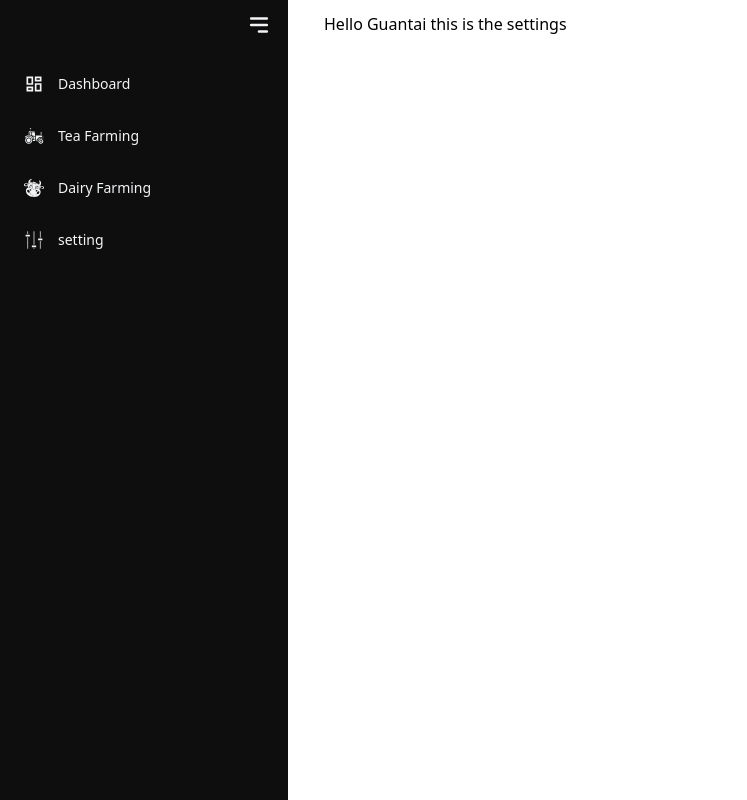
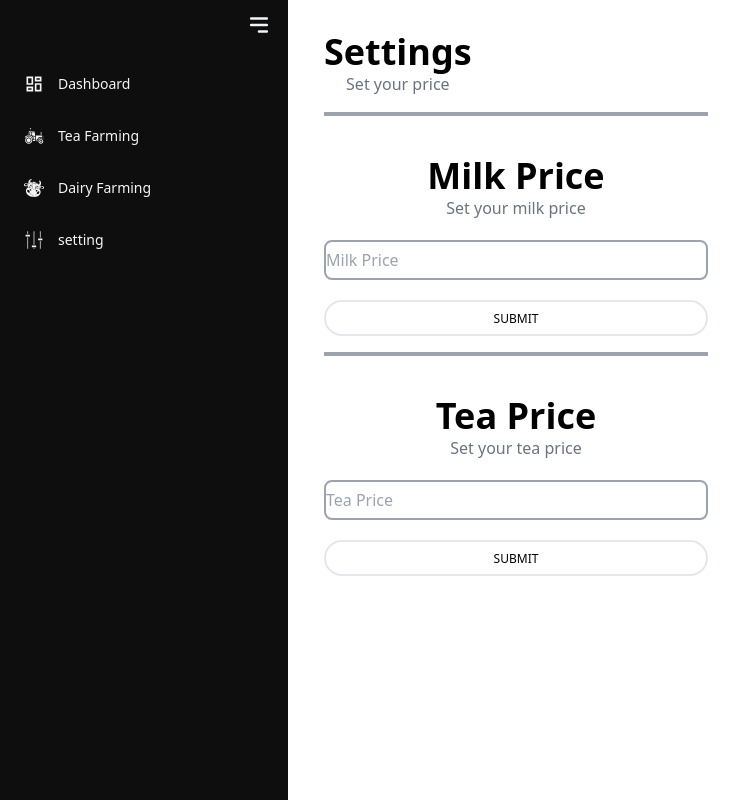
Before and after one commit to Guantai001/farm-app, a React (Create React App) app: page /setting in a window 1280 px wide. Shown: the whole page, without its empty margins (0-747 px from the left). Built offline with nearby package versions, Linux system fonts and the light colour scheme.

Commit message:
Initial commit

```diff
--- a/package.json
+++ b/package.json
@@ -42,6 +42,7 @@
     ]
   },
   "devDependencies": {
+    "eslint-plugin-react": "^7.32.2",
     "tailwindcss": "^3.2.7"
   }
 }
--- a/src/components/Settings.jsx
+++ b/src/components/Settings.jsx
@@ -4,8 +4,45 @@ function Settings(){
 
     return (
         <>
+        {/* simple setting that you are able to input milk  price  */}
 
-        <h1> Hello Guantai this is the settings</h1>
+        <div className="flex flex-row space-x-4 mt-5 ">
+            <div className="flex flex-col ">
+                <h1 className="text-4xl font-bold">Settings</h1>
+                <p className="text-gray-500 mx-5">Set your price</p>
+
+
+            </div>
+        </div>
+        <hr className="border-2 border-gray-400 mt-4" />
+        <form className="flex flex-row space-x-4 mt-5 ">
+        <div className="flex flex-row space-x-4 mt-5 ">
+            <div className="flex flex-col ">
+                <h1 className="text-4xl font-bold">Milk Price</h1>
+                <p className="text-gray-500 mx-5">Set your milk price</p>
+
+                <input type="text" placeholder="Milk Price" className="border-2 border-gray-400 rounded-lg w-96 h-10 mt-5"></input>
+                <button class="inline-block rounded-full border-2 border-primary px-6 pt-2 pb-[6px] text-xs font-medium uppercase leading-normal text-primary transition duration-150 ease-in-out hover:border-primary-600 hover:bg-neutral-500 hover:bg-opacity-10 hover:text-primary-600 focus:border-primary-600 focus:text-primary-600 focus:outline-none focus:ring-0 active:border-primary-700 active:text-primary-700 dark:hover:bg-neutral-100 dark:hover:bg-opacity-10 mt-5">
+                    Submit
+                </button>
+            </div>
+        </div>
+        </form>
+        <hr className="border-2 border-gray-400 mt-4" />
+        <form className="flex flex-row space-x-4 mt-5 ">
+        <div className="flex flex-row space-x-4 mt-5 ">
+            <div className="flex flex-col ">
+                <h1 className="text-4xl font-bold">Tea Price</h1>
+                <p className="text-gray-500 mx-5">Set your tea price</p>
+                <input type="text" placeholder="Tea Price" className="border-2 border-gray-400 rounded-lg w-96 h-10 mt-5"></input>
+                <button class="inline-block rounded-full border-2 border-primary px-6 pt-2 pb-[6px] text-xs font-medium uppercase leading-normal text-primary transition duration-150 ease-in-out hover:border-primary-600 hover:bg-neutral-500 hover:bg-opacity-10 hover:text-primary-600 focus:border-primary-600 focus:text-primary-600 focus:outline-none focus:ring-0 active:border-primary-700 active:text-primary-700 dark:hover:bg-neutral-100 dark:hover:bg-opacity-10 mt-5">
+                    Submit
+                </button>
+            </div>
+        </div>
+ </form>
+
+
         </>
     )
 
--- a/src/components/dashboard/Dashboard.jsx
+++ b/src/components/dashboard/Dashboard.jsx
@@ -1,8 +1,9 @@
 import React from "react";
+import { Line } from "react-chartjs-2";
 import Chart from "chart.js/auto";
-import { Line } from "react-chartjs-2";
 
-const labels = ["January", "February", "March", "April", "May", "June"];
+
+const labels = ["January", "February", "March", "April", "May", "June", "July" , "August" , "September" , "October" , "November" , "December"];
 
 const data = {
   labels: labels,
@@ -11,7 +12,7 @@ const data = {
       label: "My First dataset",
       backgroundColor: "rgb(255, 99, 132)",
       borderColor: "rgb(255, 99, 132)",
-      data: [0, 10, 5, 2, 20, 30, 45],
+      data: [0, 10, 5, 2, 20, 30, 45, 50, 60, 70, 80, 90],
     },
   ],
 };
```
Also changed, not shown: 1 other file (tests, documents, lock files or other folders).
